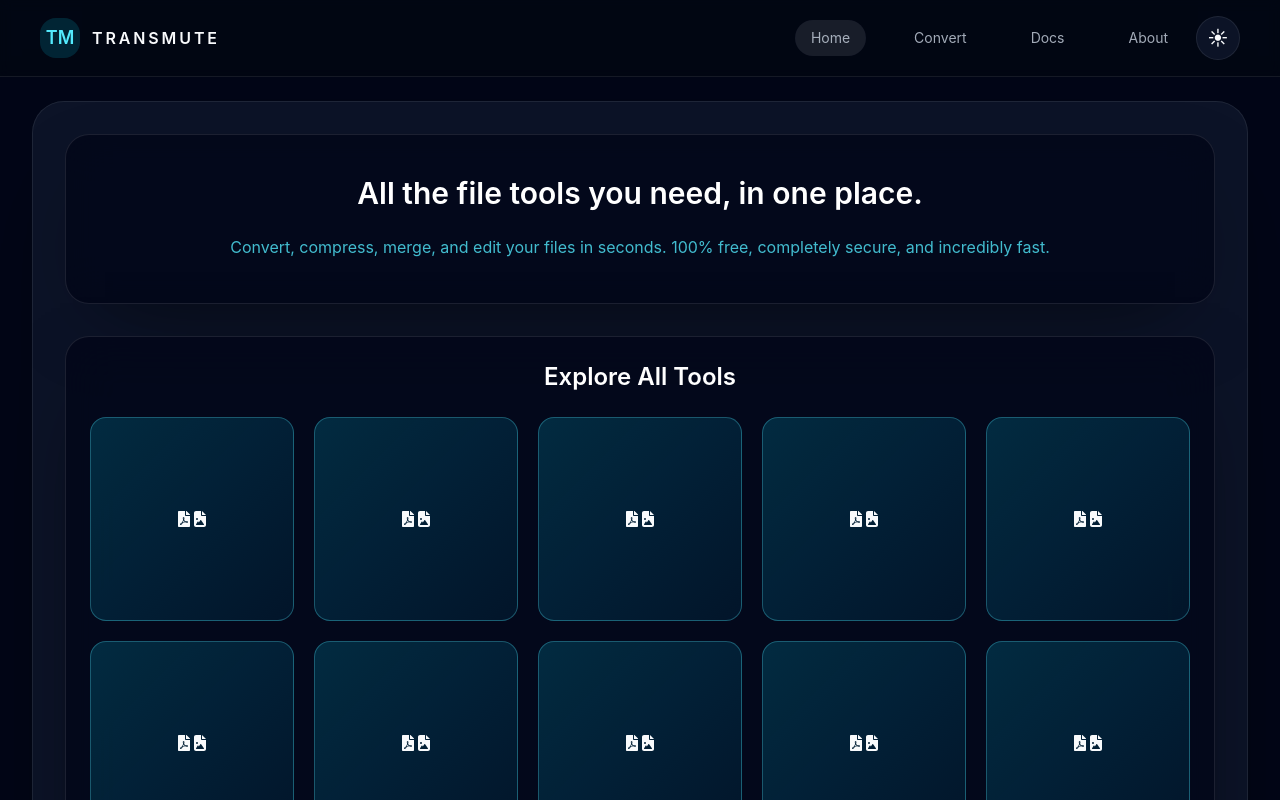
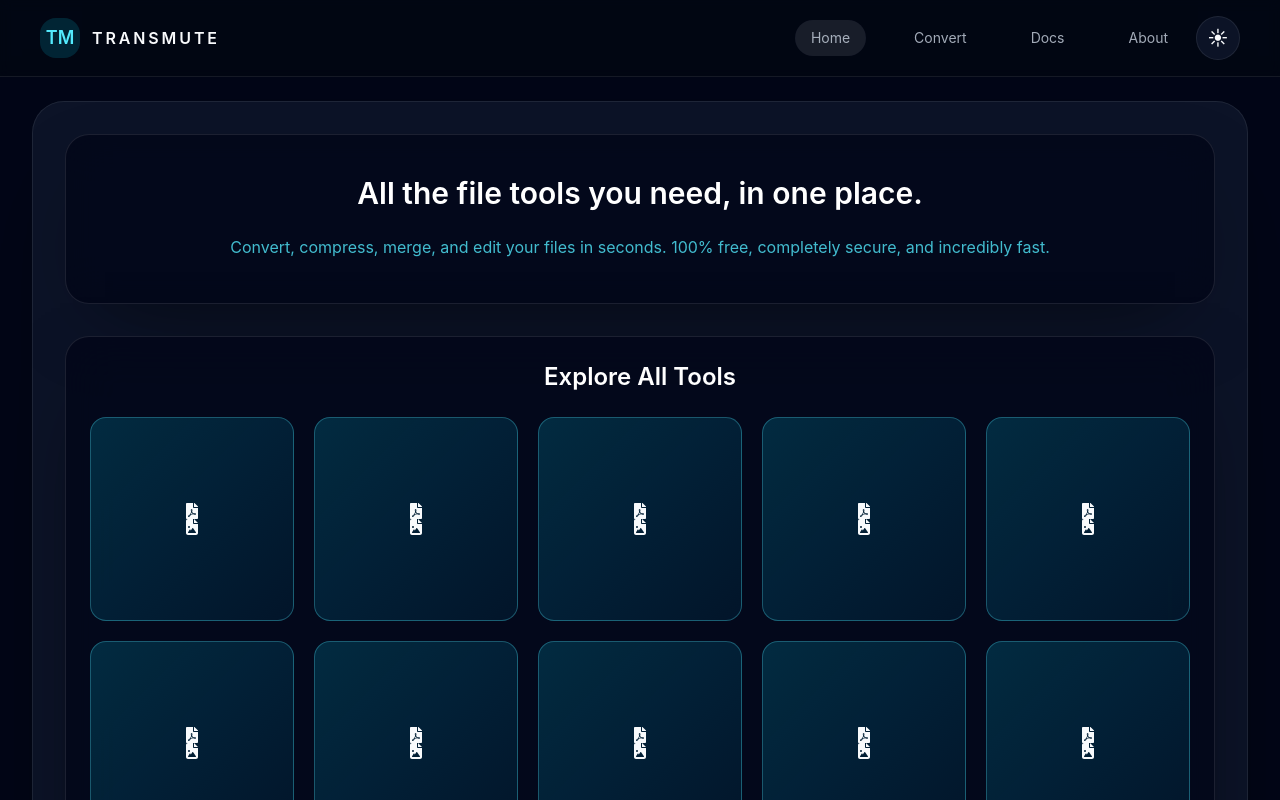
Before and after one commit to Dominic-SR/TransMute, a React (Vite) app: page / in a window 1280 px wide. Shown: the top 800 px of the page. Built offline with nearby package versions, Linux system fonts and the light colour scheme.

Commit message:
svg section added

```diff
--- a/src/components/GrdidBox.tsx
+++ b/src/components/GrdidBox.tsx
@@ -11,8 +11,10 @@ const GrdidBox = ({ num }: { num: number }) => {
                 maxWidth: '250px', // Maximum width for very large screens
               }}
             >
+              <div className="svg-section">
               <FaFilePdf />
               <FaFileImage />
+              </div>
 
             </div>
   )
```
